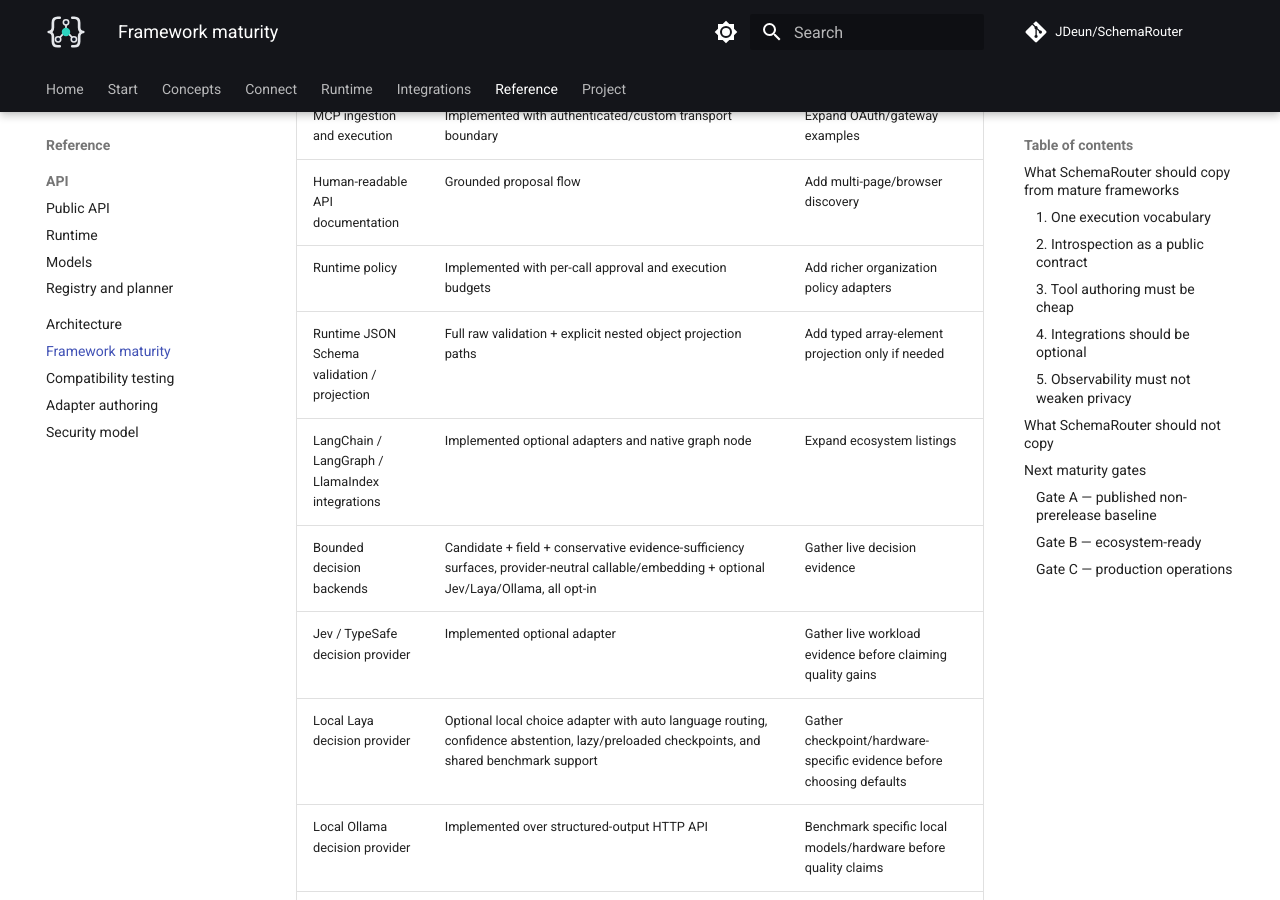
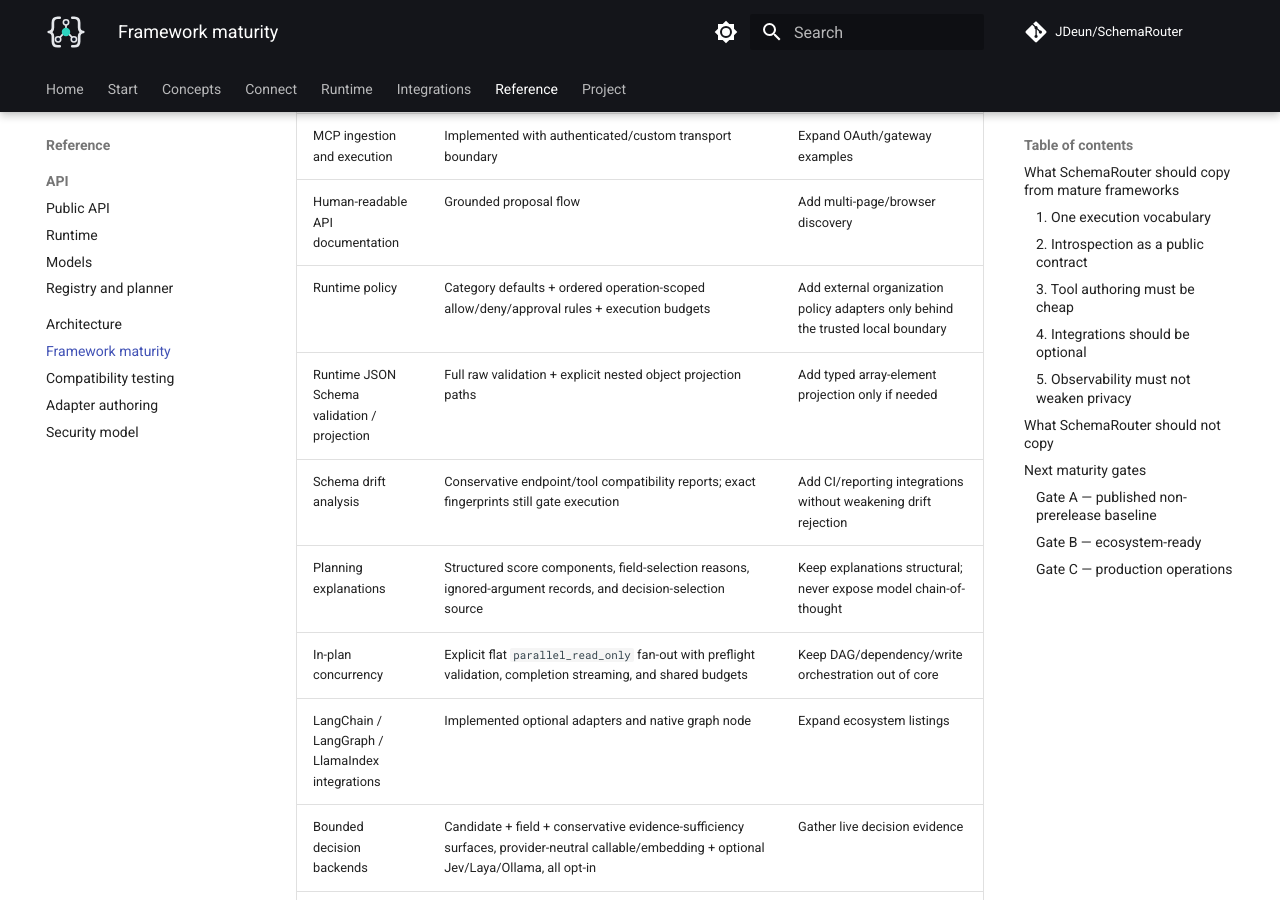
Before and after one commit to JDeun/SchemaRouter, an MkDocs documentation site: the page built from docs/framework-maturity.md, in a window 1280 px wide and 900 px high, scrolled down 1470 px. Built offline with MkDocs 1.6.1 and Material for MkDocs 9.7.7, drawn with Linux system fonts in a browser that asks for light colours; comment, search, counter and statistics services are not loaded; some of the changed text lies outside the part shown.

Commit message:
docs: update framework maturity for 0.7 hardening

```diff
--- a/docs/framework-maturity.md
+++ b/docs/framework-maturity.md
@@ -12,7 +12,7 @@
 | Natural-language planning | Deterministic scoring + exact-recall candidate index cached by registry version | Add approximate/remote retrieval only behind an explicit contract if future scale requires it |
 | Sync / async invocation | Implemented | Stable public surface |
 | Batch execution | Implemented, including completion-order APIs | Stable public surface |
-| Result streaming | Implemented | Add parallel-call streaming later |
+| Result streaming | Sequential by default + explicit read-only parallel completion streaming | Keep dependency/DAG semantics out of core |
 | Typed event streaming | Implemented | Extend exporter ecosystem without exposing payloads |
 | Input / output / config schema introspection | Implemented | Keep machine-readable |
 | Retry policy | Read-only gate + explicit non-retryable invocation marker + built-in OpenAPI/OPTIMADE HTTP classification | Extend protocol-specific classifiers only where recovery semantics are well-defined |
@@ -22,8 +22,11 @@
 | OPTIMADE ingestion and execution | Implemented in v0.2 | Add provider federation / index meta-database traversal |
 | MCP ingestion and execution | Implemented with authenticated/custom transport boundary | Expand OAuth/gateway examples |
 | Human-readable API documentation | Grounded proposal flow | Add multi-page/browser discovery |
-| Runtime policy | Implemented with per-call approval and execution budgets | Add richer organization policy adapters |
+| Runtime policy | Category defaults + ordered operation-scoped allow/deny/approval rules + execution budgets | Add external organization policy adapters only behind the trusted local boundary |
 | Runtime JSON Schema validation / projection | Full raw validation + explicit nested object projection paths | Add typed array-element projection only if needed |
+| Schema drift analysis | Conservative endpoint/tool compatibility reports; exact fingerprints still gate execution | Add CI/reporting integrations without weakening drift rejection |
+| Planning explanations | Structured score components, field-selection reasons, ignored-argument records, and decision-selection source | Keep explanations structural; never expose model chain-of-thought |
+| In-plan concurrency | Explicit flat `parallel_read_only` fan-out with preflight validation, completion streaming, and shared budgets | Keep DAG/dependency/write orchestration out of core |
 | LangChain / LangGraph / LlamaIndex integrations | Implemented optional adapters and native graph node | Expand ecosystem listings |
 | Bounded decision backends | Candidate + field + conservative evidence-sufficiency surfaces, provider-neutral callable/embedding + optional Jev/Laya/Ollama, all opt-in | Gather live decision evidence |
 | Jev / TypeSafe decision provider | Implemented optional adapter | Gather live workload evidence before claiming quality gains |
@@ -118,6 +121,10 @@
 - opt-in bounded same-origin cross-document OpenAPI reference bundling;
 - authenticated MCP transport boundary;
 - per-call approval and per-run execution budgets;
+- operation-scoped local policy rules with explicit allow/deny/approval effects;
+- conservative endpoint/tool schema diff reports that never bypass fingerprint checks;
+- structured planning explanations derived from deterministic/runtime-visible signals;
+- flat read-only parallel fan-out with preflight validation and shared run budgets;
 - privacy-preserving OpenTelemetry exporter;
 - explicit allowlisted third-party adapter plugins;
 - property-based OpenAPI default-serialization coverage;
```
